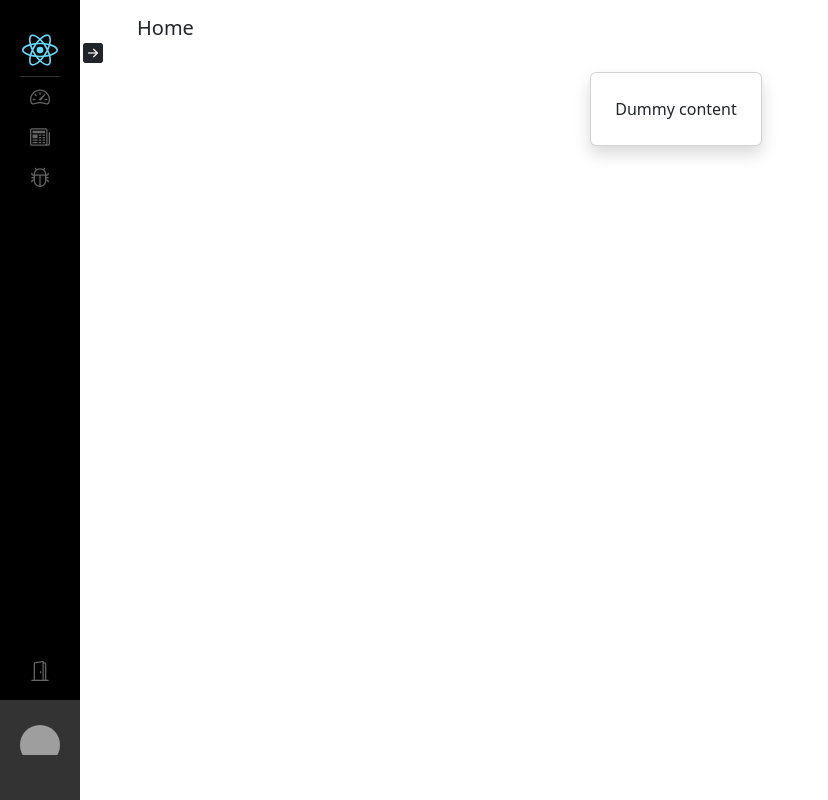
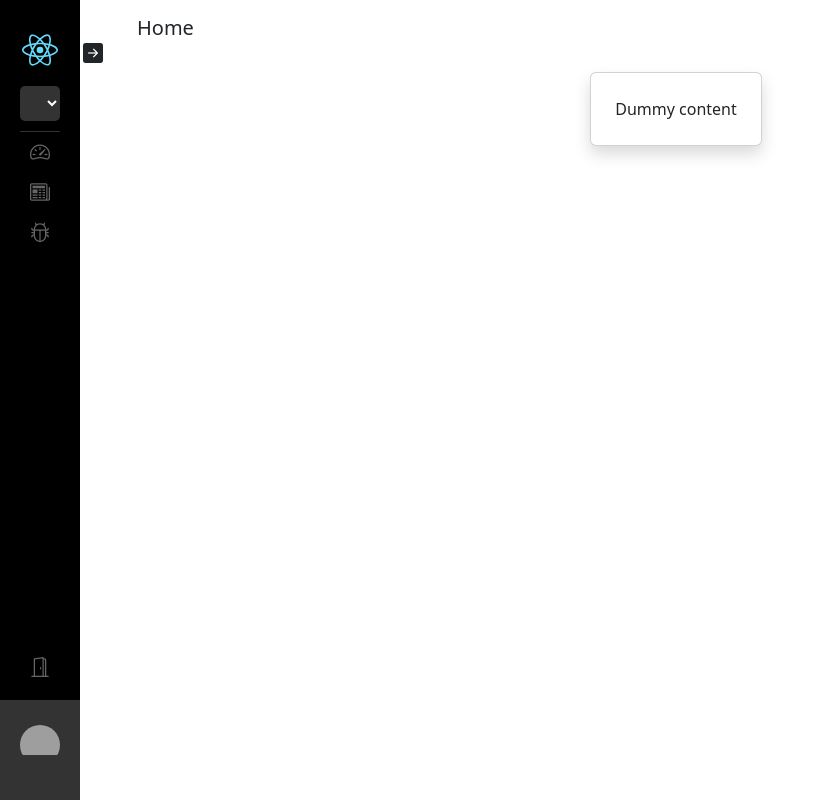
Before and after one commit to Syadon786/Projektmunka-Projektmenedzsment, a React (Create React App) app: page /home in a window 1280 px wide. Shown: the whole page, without its empty margins (0-828 px from the left). Built offline with nearby package versions, Linux system fonts and the light colour scheme; grey boxes are pictures that could not be loaded.

Commit message:
select refactor to component

```diff
--- a/src/components/SideMenu/SideMenu.css
+++ b/src/components/SideMenu/SideMenu.css
@@ -49,23 +49,7 @@
     cursor: pointer;
 }
 
-.project-selector {
-    position: relative;
-}
 
-.project-selector select {
-    border: 0;
-    outline: 0;
-    height: 35px;
-    background: #333;
-    border-radius: 5px;
-    display: block;
-    margin: 10px 0;
-    width: 100%;
-    color: white;
-    box-sizing: border-box;
-    padding: 0 30px 0 10px;
-}
 
 .divider {
     width: 100%;
@@ -92,7 +76,7 @@
     }
 
     .side-menu.inactive .main-menu {
-        height: 78%;
+        height: 70%;
     }
 
 
@@ -104,7 +88,7 @@
     }
 
     .side-menu.inactive .main-menu {
-        height: 83%;
+        height: 75%;
     }
 
 }
--- a/src/components/SideMenu/SideMenu.js
+++ b/src/components/SideMenu/SideMenu.js
@@ -4,10 +4,18 @@ import { faker } from "@faker-js/faker";
 import "./SideMenu.css";
 import logo from "../../assets/react-2.svg";
 import MenuItem from '../MenuItem/MenuItem';
+import Select from '../Select/Select';
 
-const SideMenu = () => {
+const SideMenu = ({onProjectChange}) => {
     const [active, setActive] = useState(false);
     const [dummyUser, setDummyUser] = useState({});
+
+
+
+    const dummySelectorData = [{value: "#0123", label: "Project"},
+        {value: "#3210", label: "Dummy project"}
+    ]
+
 
     useEffect(() => {
         setDummyUser({
@@ -50,12 +58,10 @@ const SideMenu = () => {
             </div>
         </div>
 
-        <div className="project-selector">
-            <select defaultValue={"Project"}>
-                <option value="Project">Project</option>
-                <option value="Dummy project">Dummy project</option>
-            </select>
-        </div>
+        <Select values={dummySelectorData}
+        callback={(value) => {onProjectChange(value)}}
+        selected={dummySelectorData[0]}/>
+
         <div className="divider"/>
         <div className="main-menu">
             <ul>
```
